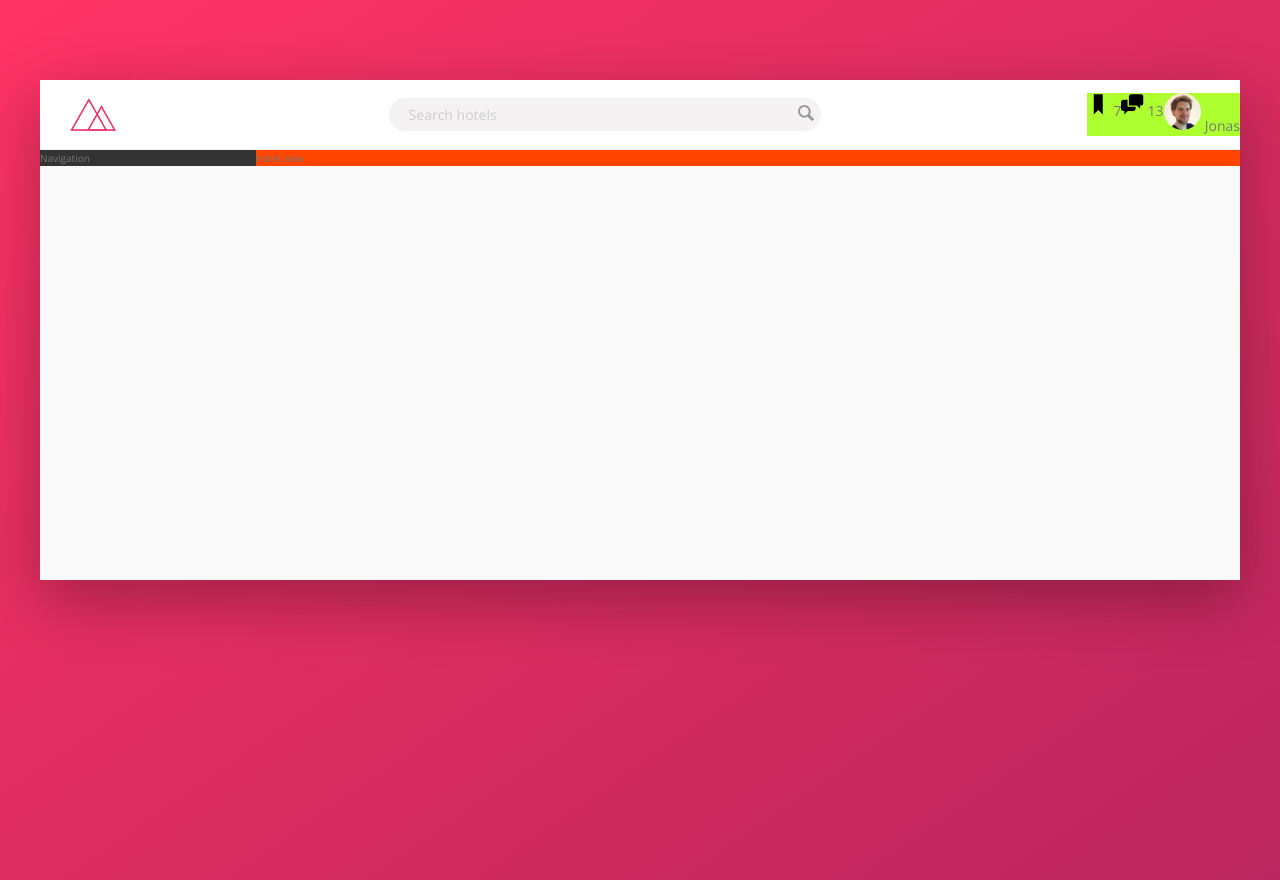
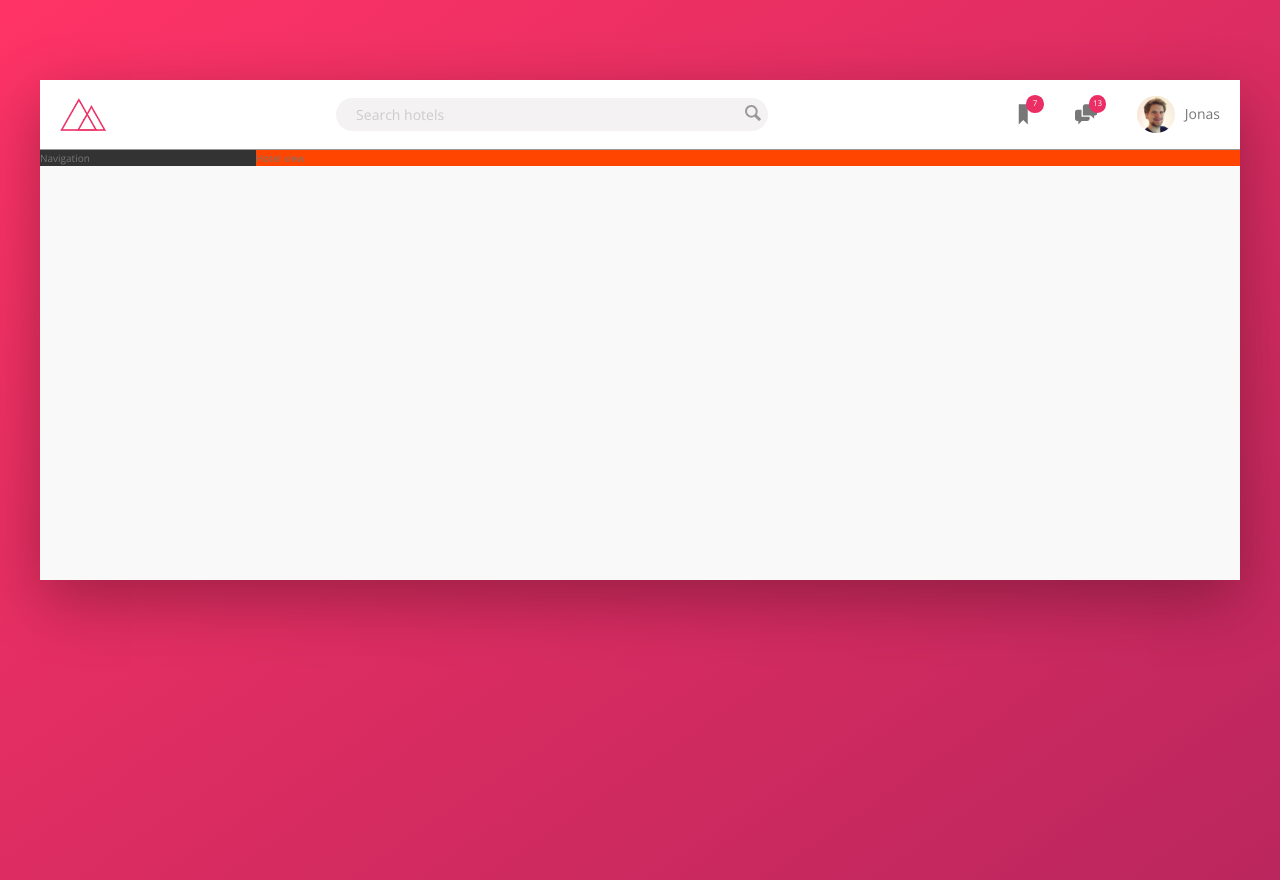
Before and after one commit to thomruns/Trillo, a website: page index.html in a window 1280 px wide. Drawn offline with nearby package versions, Linux system fonts and the light colour scheme.

Commit message:
Header styling completed

```diff
--- a/sass/_components.scss
+++ b/sass/_components.scss
@@ -3,7 +3,7 @@
 
 .logo {
     height: 3.25rem;
-    margin-left: 3rem;
+    margin-left: 2rem;
 }
 
 ///////////////////////////////////////////
@@ -69,39 +69,57 @@
 /////////  USER NAVIGATION
 
 .user-nav {
-
-    background-color: greenyellow;
+    align-self: stretch;
 
     display: flex;
+    align-items: center;
+
+    & > * {
+        padding: 0 2rem;
+        cursor: pointer;
+        height: 100%;
+        display: flex;
+        align-items: center;
+    }
+
+    & > *:hover {
+        background-color: var(--color-grey-light-2);
+    }
 
     &__icon-box {
-
+        position: relative;
     }
 
     &__icon {
         height: 2.25rem;
         width: 2.25rem;
+        fill: var(--color-grey-dark-2);
+
     }
 
     &__notification {
+        font-size: .8rem;
+        height: 1.75rem;
+        width: 1.75rem;
+        border-radius: 50%;
+        background-color: var(--color-primary);
+        color: #fff;
+        position: absolute;
+        top: 1.5rem;
+        right: 1.1rem;
 
+        display: flex;
+        justify-content: center;
+        align-items: center;
 
     }
 
-    &__user {
-
-
-    }
 
     &__user-photo {
         height: 3.75rem;
         border-radius: 50%;
-
+        margin-right: 1rem;
     }
 
-    &__user-name {
-
-
-    }
 
 }
--- a/sass/_layout.scss
+++ b/sass/_layout.scss
@@ -11,7 +11,7 @@
     font-size: 1.4rem;
     height: 7rem;
     background-color: #fff;
-    border-bottom: 1px solid var(--color-grey-light-2);
+    border-bottom: 1px solid var(--color-grey-dark-3);
     display: flex;
     justify-content: space-between;
     align-items: center;
```
Also changed, not shown: css/style.css.
